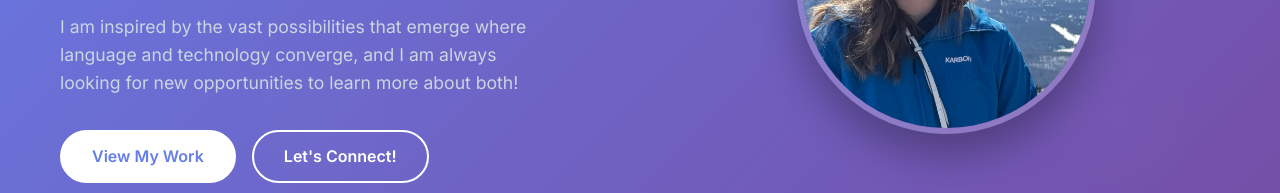
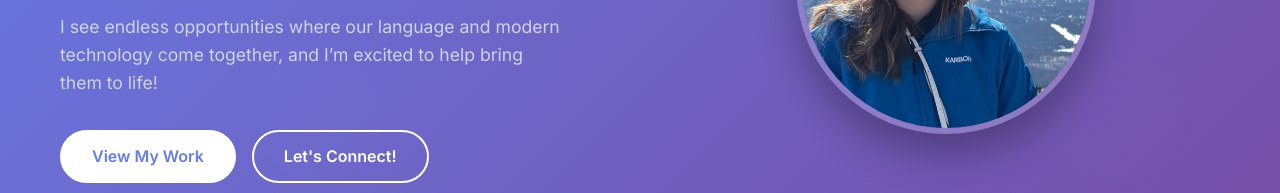
Before and after one commit to annastc21/annastclair.github.io, a plain HTML site: page index.html in a window 1280 px wide. Shown: the part 441-634 px from the top of the page. Drawn offline with Linux system fonts and the light colour scheme.

Commit message:
Update index.html

```diff
--- a/index.html
+++ b/index.html
@@ -54,8 +54,8 @@
                     Computer Science & Linguistics Student at Calvin University
                 </p>
                 <p class="hero-description">
-                    I am inspired by the vast possibilities that emerge where language and technology
-                    converge, and I am always looking for new opportunities to learn more about both!
+                    I see endless opportunities where our language and modern technology
+                    come together, and I’m excited to help bring them to life!
                 </p>
                 <div class="hero-buttons">
                     <a href="#projects" class="btn btn-primary">View My Work</a>
```
